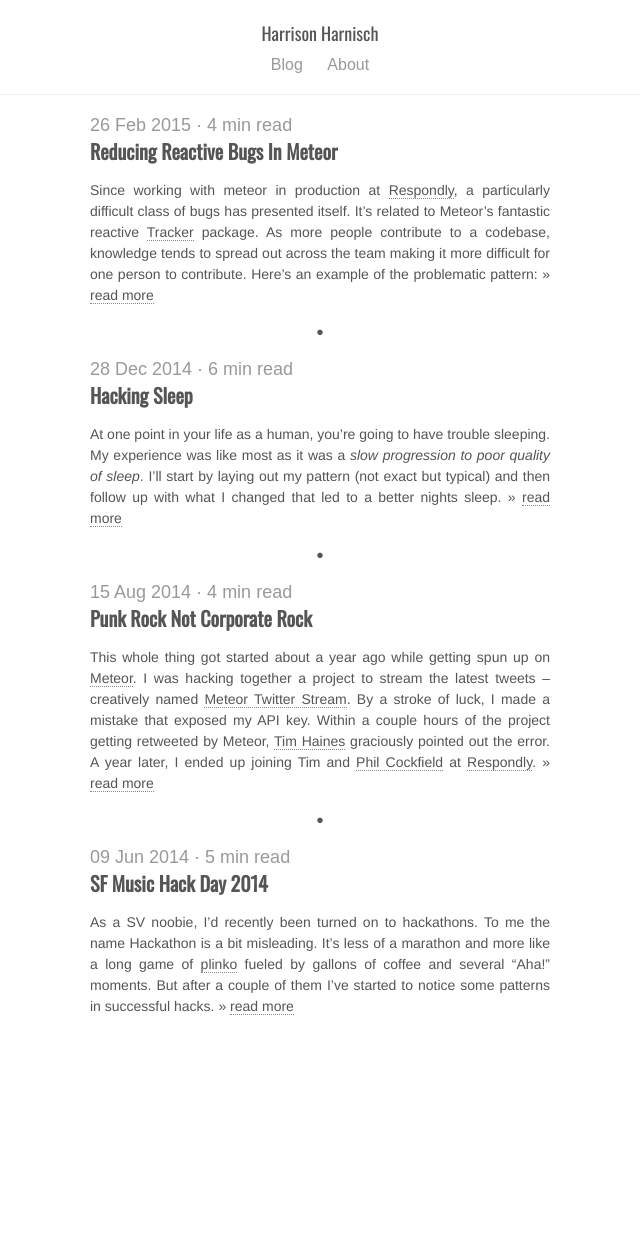
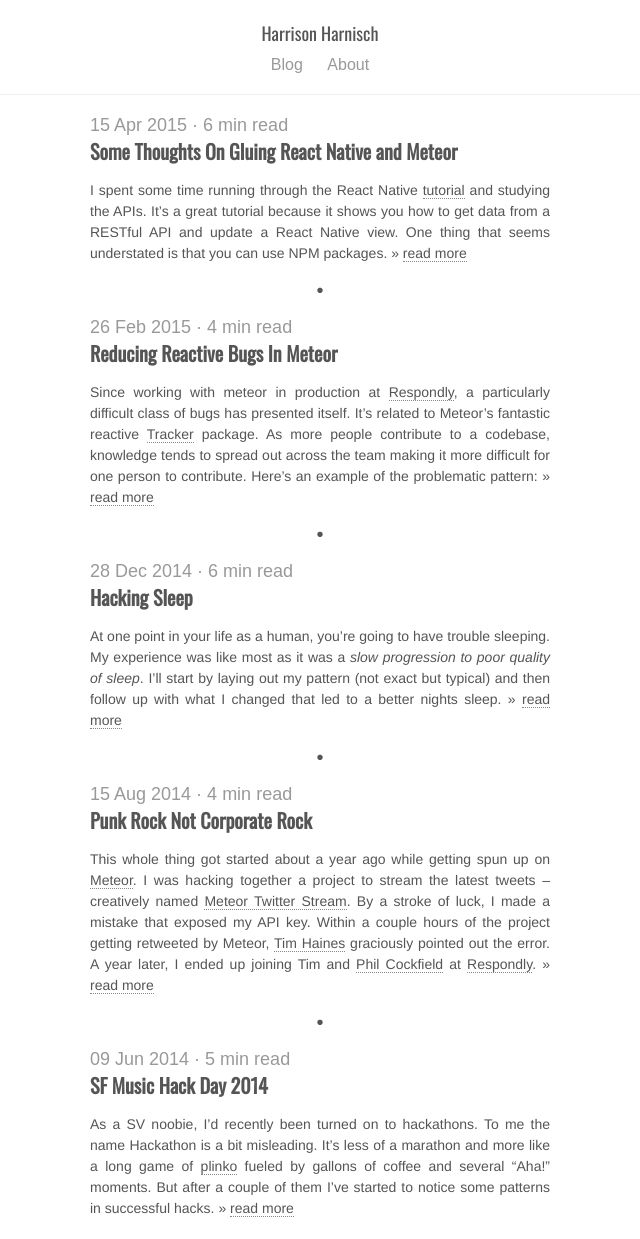
Before and after one commit to hharnisc/hharnisc.github.io, a Jekyll site: the page built from index.html, in a window 1280 px wide. Shown: the whole page, without its empty margins (320-960 px from the left). Built offline with Jekyll 4.4.1, drawn with Linux system fonts in a browser that asks for light colours; nearby versions of some CDN libraries; some web fonts are replaced; before the commit the page ends 1037 px from its top, so only the background shows below that; some of the changed lines change nothing that is shown.

Commit message:
New post and style/image changes

```diff
--- /dev/null
+++ b/_posts/2015-04-15-react-native-and-meteor.md
@@ -0,0 +1,90 @@
+---
+layout: post
+title: Some Thoughts On Gluing React Native and Meteor
+tags:
+- React Native
+- Meteor
+---
+
+I spent some time running through the React Native [tutorial]([tutorials](http://facebook.github.io/react-native/docs/tutorial.html#content)) and studying the APIs. It's a great tutorial because it shows you how to get data from a RESTful API and update a React Native view. One thing that seems understated is that you can use NPM packages.
+
+My first reaction was to try an build a app that uses the [DDP](https://www.npmjs.com/package/ddp) NPM package to connect it to Meteor. Unfortunately the DDP NPM package didn't work because there's not a built in interface for websockets (_yet_). I ended up using an alternative approach and used the React Native bridge to connect to [Objective DDP](https://github.com/boundsj/ObjectiveDDP).
+
+### React Native and Meteor with Objective-DDP
+
+First you need to connect to Meteor through Objective-DDP through the React Native bridge.
+
+{% highlight objective-c %}
+- (void)connectWithURL:(NSString *)URLString {
+  RCT_EXPORT(); // tell the bridge that this function is available in JavaScript
+  self.meteorClient = [[MeteorClient alloc] initWithDDPVersion:@"1"]; // use the latest DDP version
+  ObjectiveDDP *ddp = [[ObjectiveDDP alloc] initWithURLString:URLString delegate:self.meteorClient];
+  self.meteorClient.ddp = ddp;
+  [self.meteorClient.ddp connectWebSocket]; // Connect!
+
+  // subscribe to "added" subscription events
+  [[NSNotificationCenter defaultCenter] addObserver:self
+                                           selector:@selector(added:)
+                                               name:@"added"
+                                             object:nil];
+
+  // ... add other observers for changed and removed events
+}
+{% endhighlight %}
+
+Now create a function that exposes the Objective-DDP `addSubscription`.
+
+{% highlight objective-c %}
+- (void)subscribe:(NSString *)name {
+  RCT_EXPORT(); // tell the bridge that this function is available in JavaScript
+  [self.meteorClient addSubscription:name]; // subscribe with a subscription name
+}
+{% endhighlight %}
+
+In the JavaScript connect to the Meteor server and subscribe to the publication.
+
+{% highlight javascript %}
+var DDPClient = require('NativeModules').DDPClient;
+DDPClient.connectWithURL('ws://localhost:3000/websocket');
+DDPClient.subscribe('publicLists');
+{% endhighlight %}
+
+After connecting to Meteor via DDP and subscribing to a publication you push data into the Javascript runtime with the `eventDispatcher`.
+
+{% highlight objective-c %}
+- (void)added:(NSNotification *)notification {
+  NSDictionary *added = notification.userInfo; // parse added data from the notification
+
+  [_bridge.eventDispatcher sendDeviceEventWithName:@"added"
+                                              body:added];
+}
+{% endhighlight %}
+
+The notification is generated by the NSNotificationCenter, parses the added data, then pushes it into the eventDispacther.
+
+
+In the JavaScript you listen for `added` events.
+
+{% highlight javascript %}
+var RCTDeviceEventEmitter = require('RCTDeviceEventEmitter');
+var currentRows = Immutable.List.of(); // list representation the ListView rows
+
+var addedObserver = RCTDeviceEventEmitter.addListener('added', function(data) {
+ currentRows = currentRows.push(data);
+ // ... update your ListView
+});
+
+{% endhighlight %}
+**
+I've pushed a self contained, complete example of this approach [on github](https://github.com/hharnisc/react-native-meteor). It handles adding, changing, and removing data that's displayed in a React Native ListView.
+
+
+### React Native and Meteor with Websocket Polyfills
+
+I think the better solution is to use a Websocket Polyfill and [DDP](https://www.npmjs.com/package/ddp) NPM package to connect to a Meteor server. It fits more closely with the React Native mentality _learn once write anywhere_ as it keeps your head in JavaScript working with familiar tools. I could see a future where you can use the Meteor client side packages like [minimongo](https://www.meteor.com/mini-databases) and [ddp](https://www.meteor.com/ddp) directly to get the data.
+
+### Current State of Websocket Polyfills In React Native
+
+At the time of writing Websockets are not available directly in the ReactNative JavaScript runtime. There is a pretty active [issue on github](https://github.com/facebook/react-native/issues/619) which seems like it's getting some traction. This is something I'm very interested in seeing implemented for React Native as I think it's something developers want.
+
+React Native has definitely taken much of the friction out of iOS development (probably even more for Android when it get's released), and because of it's hackable architecture I think it's going be an attractive option for mobile.
--- a/css/style.css
+++ b/css/style.css
@@ -239,3 +239,6 @@ p img {
   width: 100%;
   height: 100%;
 }
+pre {
+  line-height: 1.3em;
+}
```
Also changed, not shown: images/me.png.
